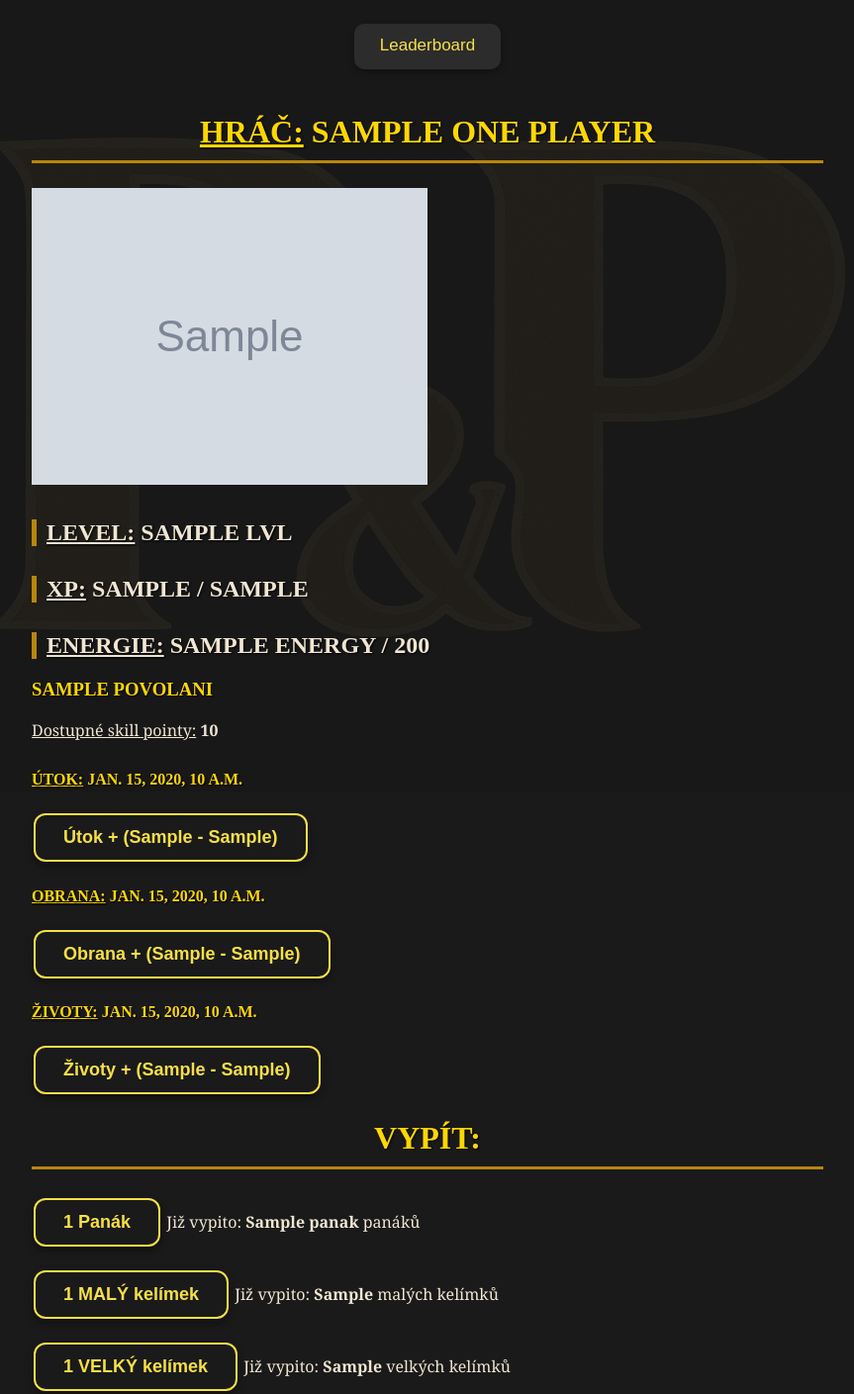
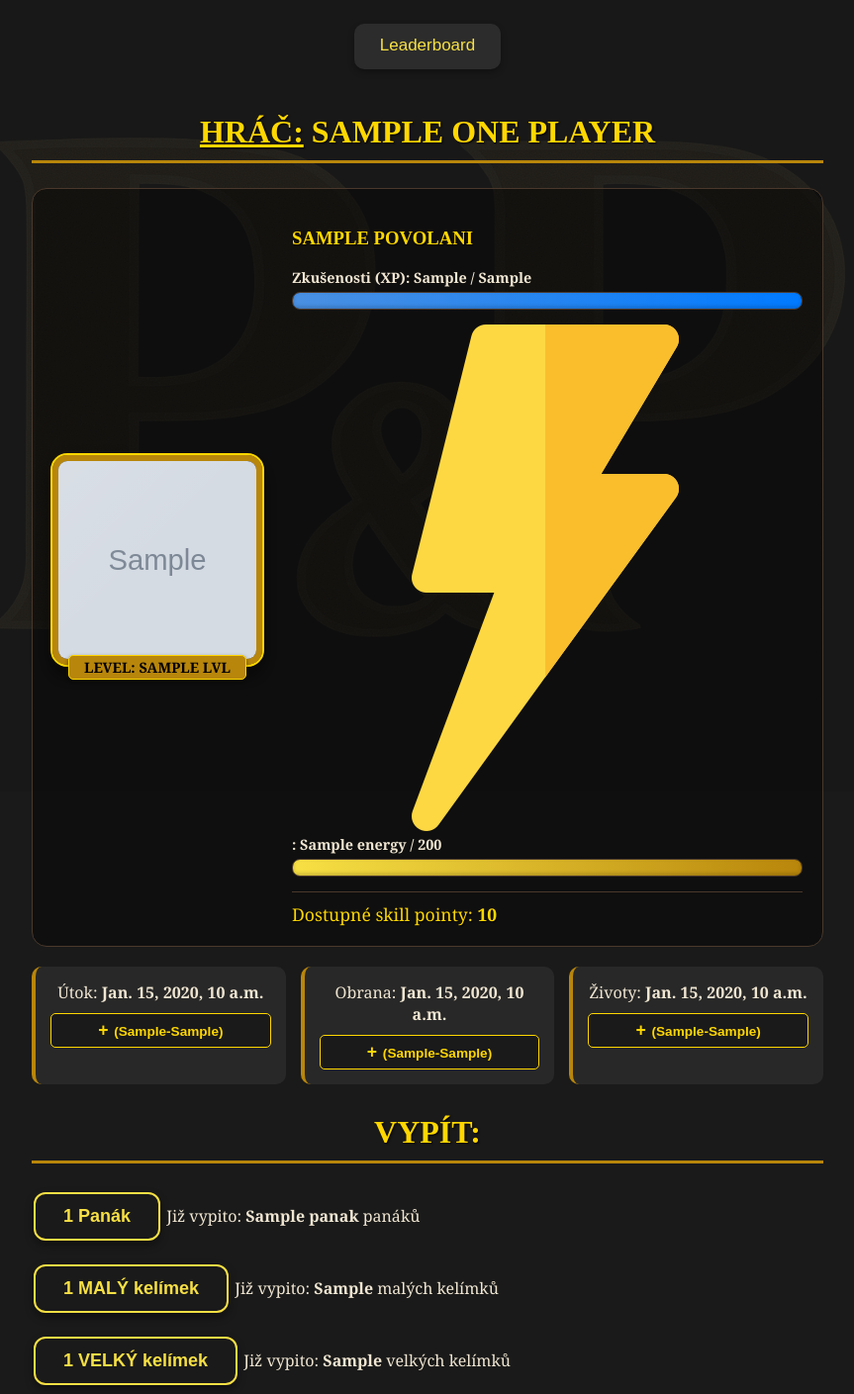
Before and after one commit to Tomas-Gallischek/PnP-Drinking-game, a Django app: template game/templates/game/player_info.html in a window 1280 px wide. Shown: the top 1409 px of the page at 99% size, without its empty margins (208-1071 px from the left). Run offline with Django 5.2, Linux system fonts and the light colour scheme; the template is opened without the code that fills it: most values are stand-ins (such as "Sample title", 1, 10 or a date in 2020); grey boxes marked "Sample" are stand-in pictures.

Commit message:
problem s ikonama

```diff
--- /dev/null
+++ b/game/static/game/player_info.css
@@ -0,0 +1,182 @@
+/* --- HLAVNÍ SEKCE HRÁČE (Avatar + Progress Bary) --- */
+.player-main-section {
+    display: flex;
+    gap: 30px;
+    align-items: center;
+    background: rgba(0, 0, 0, 0.4);
+    padding: 20px;
+    border-radius: 15px;
+    border: 1px solid #4a382b;
+    margin-bottom: 20px;
+}
+
+/* --- PROFILOVÝ OBRÁZEK (S&F Styl) --- */
+.player-avatar-wrapper {
+    display: flex;
+    flex-direction: column;
+    align-items: center;
+}
+
+.player-avatar-container {
+    width: 200px;
+    height: 200px;
+    position: relative;
+    border: 6px solid #b8860b;
+    outline: 2px solid #ffd700;
+    border-radius: 15px;
+    box-shadow: 0 10px 20px rgba(0,0,0,0.6), inset 0 0 15px rgba(0,0,0,0.8);
+    overflow: hidden;
+    background-color: #2c2c2c;
+}
+
+.player-avatar {
+    width: 100%;
+    height: 100%;
+    object-fit: cover;
+    display: block;
+    transition: transform 0.5s ease;
+}
+
+.player-avatar-container:hover .player-avatar {
+    transform: scale(1.1);
+}
+
+.player-avatar-container::after {
+    content: "";
+    position: absolute;
+    top: 0;
+    left: 0;
+    width: 100%;
+    height: 100%;
+    background: linear-gradient(135deg, rgba(255,255,255,0.1) 0%, rgba(255,255,255,0) 50%);
+    pointer-events: none;
+}
+
+/* Badge pro level pod obrázkem */
+.player-lvl-badge {
+    text-align: center;
+    background: #b8860b;
+    color: #000;
+    font-weight: bold;
+    border-radius: 5px;
+    margin-top: -10px;
+    position: relative;
+    z-index: 2;
+    padding: 2px 15px;
+    box-shadow: 0 2px 4px rgba(0,0,0,0.5);
+    border: 1px solid #ffd700;
+    text-transform: uppercase;
+    font-size: 0.9rem;
+}
+
+/* --- PROGRESS BARY (XP a Energie) --- */
+.player-progress-section {
+    flex-grow: 1;
+}
+
+.progress-container {
+    margin-bottom: 15px;
+}
+
+.progress-container label {
+    display: block;
+    font-size: 0.9rem;
+    margin-bottom: 5px;
+    color: #f0e6d2;
+    font-weight: bold;
+}
+
+.progress-bar-bg {
+    background: #1a1a1a;
+    height: 16px;
+    border-radius: 8px;
+    border: 1px solid #4a382b;
+    overflow: hidden;
+    box-shadow: inset 0 2px 4px rgba(0,0,0,0.5);
+}
+
+.progress-bar-fill {
+    height: 100%;
+    transition: width 0.5s ease-out;
+    box-shadow: inset 0 -2px 4px rgba(0,0,0,0.2);
+}
+
+.xp-color { background: linear-gradient(90deg, #4a90e2, #007aff); }
+.energy-color { background: linear-gradient(90deg, #f7e044, #b8860b); }
+
+/* Skill pointy zvýraznění */
+.skill-points-highlight {
+    color: #ffd700;
+    font-size: 1.1rem;
+    margin-top: 15px;
+    text-shadow: 1px 1px 2px #000;
+    border-top: 1px solid #4a382b;
+    padding-top: 10px;
+}
+
+/* --- MŘÍŽKA STATISTIK (Útok, Obrana, HP) --- */
+.stats-grid {
+    display: grid;
+    grid-template-columns: repeat(3, 1fr);
+    gap: 15px;
+    margin-bottom: 30px;
+}
+
+.stat-card {
+    background: rgba(44, 44, 44, 0.8);
+    padding: 15px;
+    border-radius: 10px;
+    border-left: 4px solid #b8860b;
+    display: flex;
+    flex-direction: column;
+    align-items: center;
+    gap: 10px;
+    transition: transform 0.2s;
+}
+
+.stat-card:hover {
+    transform: translateY(-3px);
+    background: rgba(60, 60, 60, 0.9);
+}
+
+.stat-label {
+    font-size: 1rem;
+    color: #f0e6d2;
+    text-align: center;
+}
+
+.stat-button {
+    background: #1a1a1a;
+    color: #ffd700;
+    border: 1px solid #ffd700;
+    padding: 6px 12px;
+    border-radius: 5px;
+    cursor: pointer;
+    font-size: 0.85rem;
+    font-weight: bold;
+    transition: all 0.2s;
+    width: 100%;
+}
+
+.stat-button:hover {
+    background: #ffd700;
+    color: #1a1a1a;
+    box-shadow: 0 0 10px rgba(255, 215, 0, 0.4);
+}
+
+.plus-icon {
+    font-size: 1.1rem;
+    margin-right: 2px;
+}
+
+/* Responzivita pro menší obrazovky */
+@media (max-width: 768px) {
+    .player-main-section {
+        flex-direction: column;
+        text-align: center;
+    }
+
+    .stats-grid {
+        grid-template-columns: 1fr;
+    }
+}
--- a/game/templates/game/player_info.html
+++ b/game/templates/game/player_info.html
@@ -7,35 +7,66 @@
 
 {% block content %}
 <div class="container">
+    <div class="player-header">
         <h1><u>Hráč:</u> <b>{{ one_player.name }}</b></h1>
 
-        <img src="{{ one_player.profile_img.url }}" alt="">
+        <div class="player-main-section">
+            <div class="player-avatar-wrapper">
+                <div class="player-avatar-container">
+                    <img src="{{ one_player.profile_img.url }}" alt="{{ one_player.name }}" class="player-avatar">
+                </div>
+                <div class="player-lvl-badge">Level: {{ one_player.lvl }}</div>
+            </div>
 
-        <h2><u>Level:</u> <b>{{ one_player.lvl }}</b></h2>
+            <div class="player-progress-section">
+                <h3><b>{{ one_player.povolani }}</b></h3>
 
-        <h2><u>XP:</u> <b>{{ one_player.xp }} / {{ one_player.xp_need }}</b></h2>
+                <div class="progress-container">
+                    <label>Zkušenosti (XP): {{ one_player.xp }} / {{ one_player.xp_need }}</label>
+                    <div class="progress-bar-bg">
+                        <div class="progress-bar-fill xp-color" style="width: calc(({{ one_player.xp }} / {{ one_player.xp_need }}) * 100%)"></div>
+                    </div>
+                </div>
 
-        <h2><u>Energie:</u> <b>{{ energy }} / 200 </b></h2>
+                <div class="progress-container">
+                    <label><img src="media/icons/lighting.png" alt="">: {{ energy }} / 200</label>
+                    <div class="progress-bar-bg">
+                        <div class="progress-bar-fill energy-color" style="width: calc(({{ energy }} / 200) * 100%)"></div>
+                    </div>
+                </div>
 
-        <h3><b>{{ one_player.povolani }}</b></h3>
+                <div class="skill-points-highlight">
+                    Dostupné skill pointy: <b>{{ one_player.skill_points }}</b>
+                </div>
+            </div>
+        </div>
 
+        <div class="stats-grid">
+            <form action="{% url 'stat_up' one_player.id %}" method="post" class="stat-card">
+                {% csrf_token %}
+                <span class="stat-label">Útok: <b>{{ one_player.dmg_now }}</b></span>
+                <button type="submit" name="stat_type" value="dmg" class="stat-button">
+                    <span class="plus-icon">+</span> ({{ dmg_koef_min }}-{{ dmg_koef_max }})
+                </button>
+            </form>
 
+            <form action="{% url 'stat_up' one_player.id %}" method="post" class="stat-card">
+                {% csrf_token %}
+                <span class="stat-label">Obrana: <b>{{ one_player.armor_now }}</b></span>
+                <button type="submit" name="stat_type" value="armor" class="stat-button">
+                    <span class="plus-icon">+</span> ({{ armor_koef_min }}-{{ armor_koef_max }})
+                </button>
+            </form>
 
-        <form action="{% url "stat_up" one_player.id %}" method="post">
-            {% csrf_token %}
-
-            </h2><u>Dostupné skill pointy:</u> <b>{{ one_player.skill_points }}</b><h2/>
-
-
-            <h4><u>Útok:</u> <b>{{ one_player.dmg_now }}</b>  </h4>
-            <button type="submit" name="stat_type" value="dmg" class="button">Útok + ({{ dmg_koef_min }} - {{ dmg_koef_max }})</button>
-
-            <h4><u>Obrana:</u> <b>{{ one_player.armor_now }}</b></h4>
-            <button type="submit" name="stat_type" value="armor" class="button">Obrana + ({{ armor_koef_min }} - {{ armor_koef_max }})</button>
-
-            <h4><u>Životy:</u> <b>{{ one_player.hp_now }}</b> </h4>
-            <button type="submit" name="stat_type" value="hp" class="button">Životy + ({{ hp_koef_min }} - {{ hp_koef_max }})</button>
-        </form>
+            <form action="{% url 'stat_up' one_player.id %}" method="post" class="stat-card">
+                {% csrf_token %}
+                <span class="stat-label">Životy: <b>{{ one_player.hp_now }}</b></span>
+                <button type="submit" name="stat_type" value="hp" class="stat-button">
+                    <span class="plus-icon">+</span> ({{ hp_koef_min }}-{{ hp_koef_max }})
+                </button>
+            </form>
+        </div>
+    </div>
 
 
 
```
Also changed, not shown: db.sqlite3, media/icons/armor.png (added), media/icons/bow.png (added), media/icons/crossbow.png (added), media/icons/knight.png (added), media/icons/life-bar.png (added), media/icons/lighting.png (added), media/icons/magician.png (added), media/icons/priest.png (added), media/icons/swords.png (added), media/icons/swordsman.png (added), media/icons/wizard.png (added).
